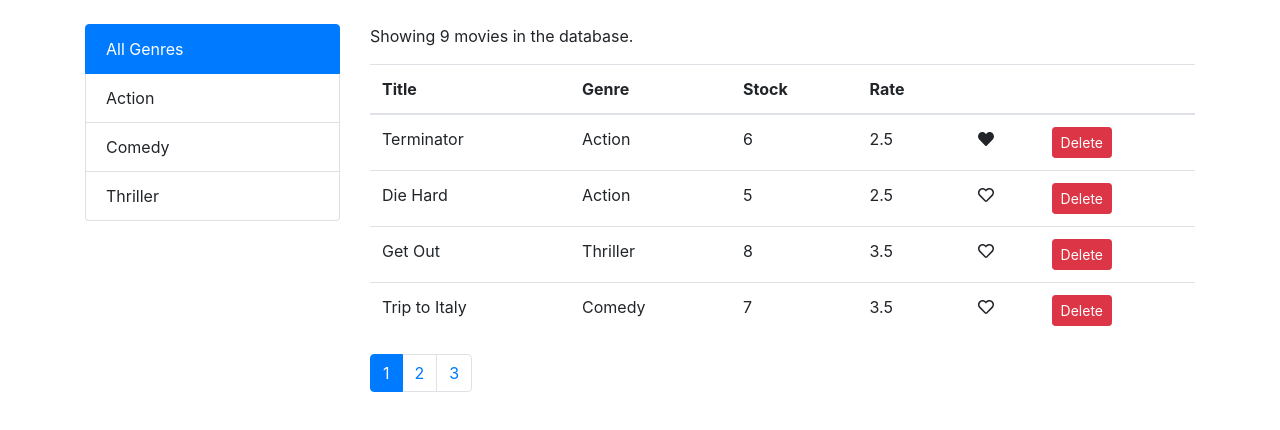
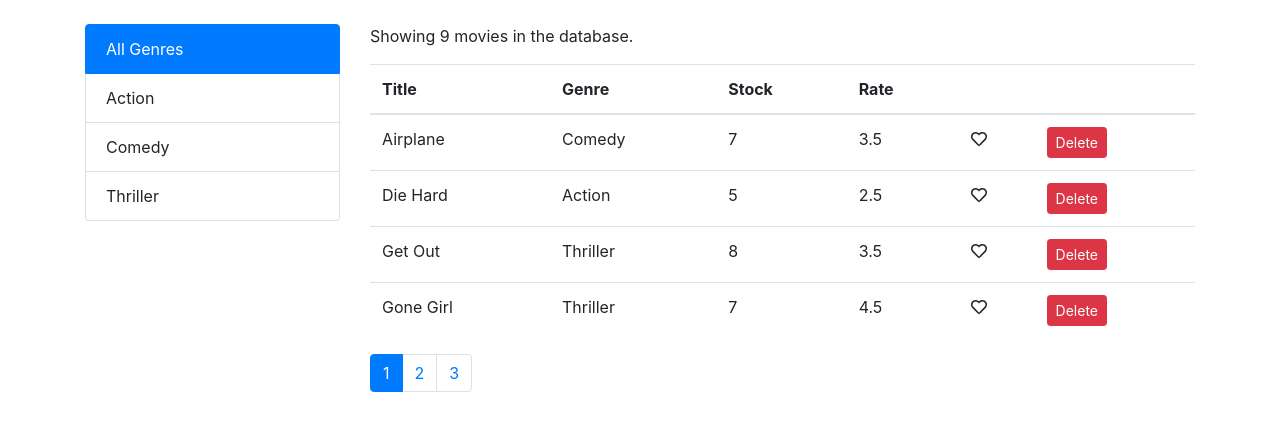
Before and after one commit to albizan/vidlify, a React (Create React App) app: page / in a window 1280 px wide. Shown: the top 430 px of the page. Built offline with nearby package versions, Linux system fonts and the light colour scheme.

Commit message:
Added sortColumn to state and handleSort method

```diff
--- a/src/components/movies/movies.jsx
+++ b/src/components/movies/movies.jsx
@@ -1,4 +1,6 @@
 import React, { Component } from 'react';
+
+import _ from 'lodash';
 
 import { getMovies } from '../../services/fakeMovieService';
 import { getGenres } from '../../services/fakeGenreService';
@@ -18,6 +20,7 @@ class Movies extends Component {
     pageSize: 4,
     currentPage: 1,
     selectedGenre: null,
+    sortColumn: { target: 'title', order: 'asc' },
   };
 
   // Handle deletion of a movie, filter out that movie and set new state
@@ -46,6 +49,10 @@ class Movies extends Component {
     this.setState({ selectedGenre: genre, currentPage: 1 });
   };
 
+  handleSort = sortColumn => {
+    this.setState({ sortColumn });
+  };
+
   componentDidMount() {
     // Add All Genre at the beginning of the genres array
     const genresArray = [{ name: 'All Genres', _id: null }, ...getGenres()];
@@ -57,15 +64,26 @@ class Movies extends Component {
   }
 
   render() {
-    const { movies, genres, selectedGenre, pageSize, currentPage } = this.state;
+    const {
+      movies,
+      genres,
+      selectedGenre,
+      pageSize,
+      currentPage,
+      sortColumn,
+    } = this.state;
+
     // Check if All Genres is selected. If not, proceed with filtering
     const filtered =
       selectedGenre && selectedGenre._id
         ? movies.filter(m => m.genre._id === selectedGenre._id)
         : movies;
 
+    // Use Lodash to sort filtered list
+    const sorted = _.orderBy(filtered, [sortColumn.target], [sortColumn.order]);
+
     // Use paginate utility to create an array of items to display
-    const moviestoDisplay = paginate(filtered, currentPage, pageSize);
+    const moviestoDisplay = paginate(sorted, currentPage, pageSize);
 
     return (
       <div className="row">
@@ -80,7 +98,9 @@ class Movies extends Component {
           <MoviesTable
             onLikeToggle={this.handleLikeToggle}
             onMovieDelete={this.handleDeleteMovie}
+            onSort={this.handleSort}
             moviesCount={filtered.length}
+            sortColumn={sortColumn}
             movies={moviestoDisplay}
           />
           <Pagination
```
